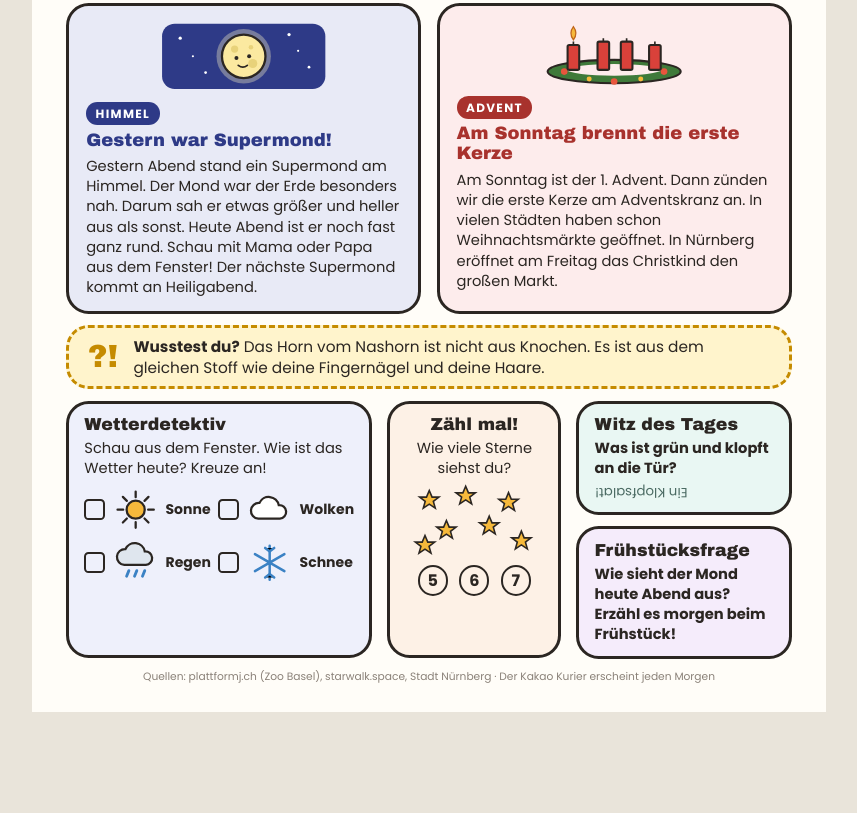
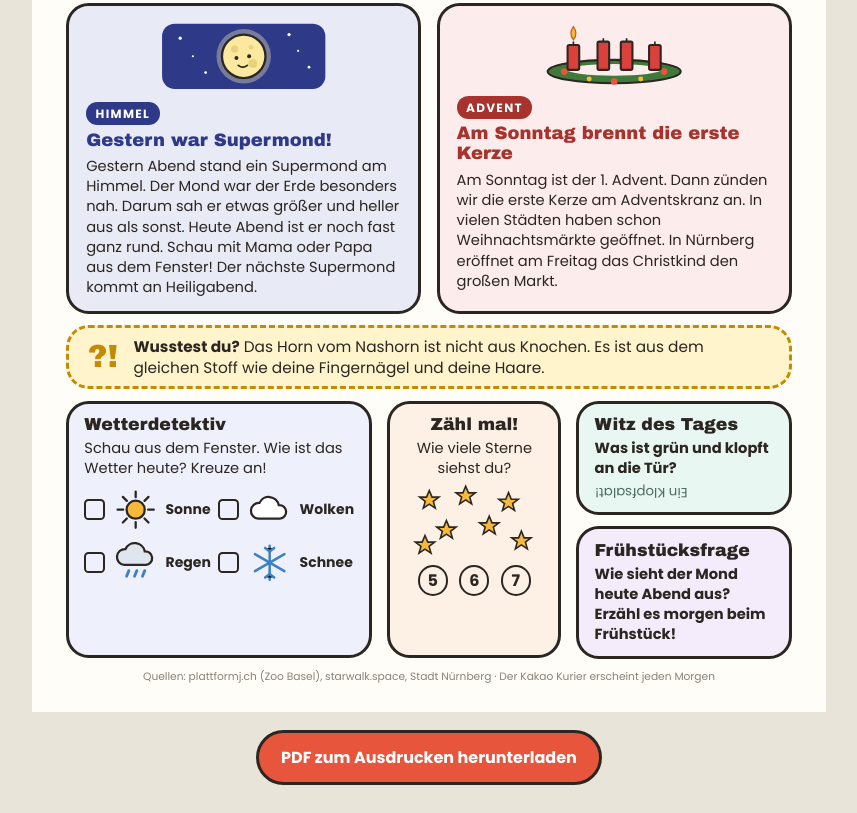
Before and after one commit to krumholzdan-cmd/kinderzeitung, a plain HTML site: page archiv/2026-11-25.html in a window 1280 px wide. Shown: the part 411-1224 px from the top of the page, without its empty margins (211-1068 px from the left). Before the commit the page ends 1123 px from the top, so only its background shows below. Drawn offline with Linux system fonts and the light colour scheme.

Commit message:
PDF Download unter der Zeitung
Co-Authored-By: Claude Opus 5.5 <noreply@anthropic.com>
Claude-Session: https://claude.ai/code/session_012qEHvp99m5co6Q5QQLPDm1

```diff
--- a/archiv/2026-11-25.html
+++ b/archiv/2026-11-25.html
@@ -119,6 +119,10 @@
     .right { gap: 12px; }
     .footer { font-size: 12px; padding-bottom: 8px; }
   }
+  .download { text-align: center; padding: 18px 0 28px; font-family: "Poppins", sans-serif; }
+  .download a { display: inline-block; background: #e8553d; color: #fff; text-decoration: none; font-weight: 700; font-size: 16px; padding: 12px 22px; border-radius: 999px; border: 3px solid #2b2622; }
+  .download a:hover { background: #d9413a; }
+  @media print { .download { display: none; } }
 </style>
 </head>
 <body>
@@ -264,5 +268,6 @@
 
   <div class="footer">Quellen: plattformj.ch (Zoo Basel), starwalk.space, Stadt Nürnberg · Der Kakao Kurier erscheint jeden Morgen</div>
 </div>
+<div class="download"><a href="/archiv/2026-11-25.pdf" download="Kakao-Kurier-2026-11-25.pdf">PDF zum Ausdrucken herunterladen</a></div>
 </body>
 </html>
```
Also changed, not shown: index.html (+5 -0 lines), 1 other file.
